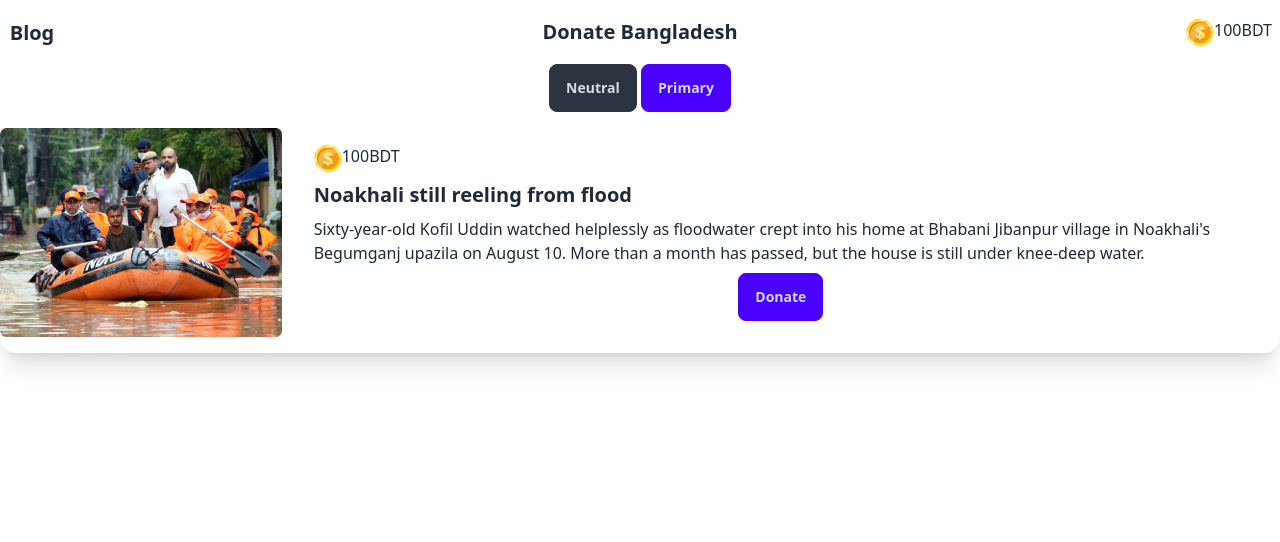
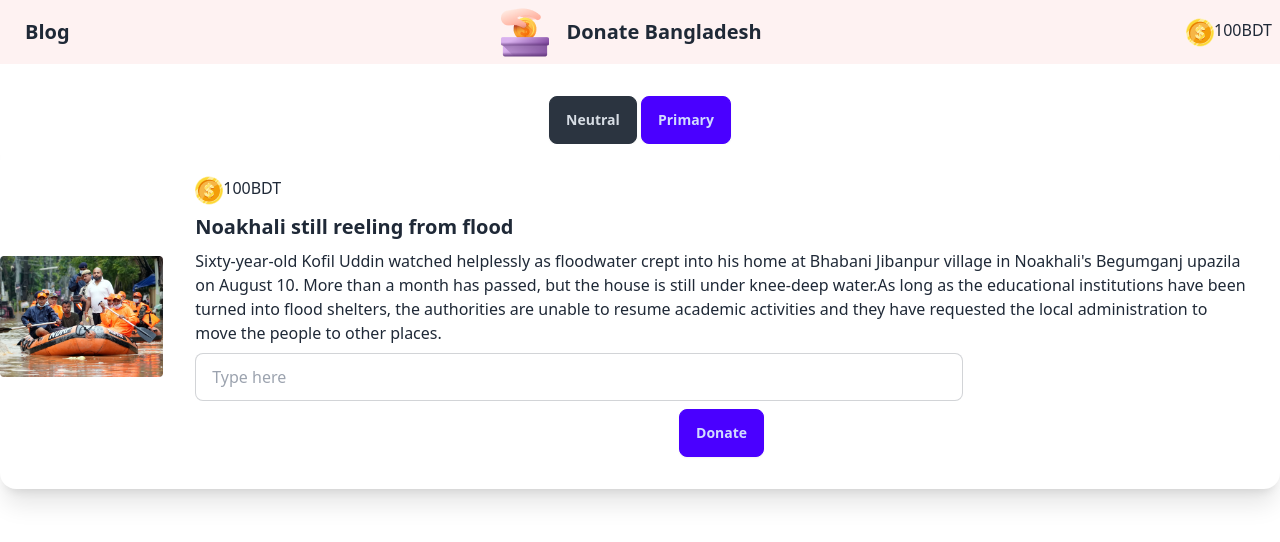
Before and after one commit to Adilalahee/Fundraising_donation, a plain HTML site: page index.html in a window 1280 px wide. Drawn offline with nearby package versions, Linux system fonts and the light colour scheme.

```diff
--- a/index.html
+++ b/index.html
@@ -7,18 +7,14 @@
     <link href="https://cdn.jsdelivr.net/npm/daisyui@4.12.10/dist/full.min.css" rel="stylesheet" type="text/css" />
 <script src="https://cdn.tailwindcss.com"></script>
 </head>
-<body>
+<body class="max-w-screen-xl mx-auto">
     <header>
-        <div class="navbar bg-base-100">
+        <div class="navbar h-3 bg-red-50">
             <div class="navbar-start">
-              <div class="dropdown">
-                <div tabindex="0" role="button" class="btn btn-ghost btn-circle">
-                    <a class="btn btn-ghost text-xl">Blog</a>
+              <a class="btn btn-ghost text-xl" href="blog.html">Blog</a>
             </div>
-              </div>
-            </div>
-
             <div class="navbar-center">
+              <img src="assets/logo.png" alt="">
               <a class="btn btn-ghost text-xl">Donate Bangladesh</a>
             </div>
             <div class="navbar-end">
@@ -28,12 +24,13 @@
                 </div>
             </div>
           </div>
-          <div class="text-center">
+          <div class="text-center pt-8">
             <button class="btn btn-neutral">Neutral</button>
            <button class="btn btn-primary">Primary</button>
           </div>
     </header>
     <main>
+       <section>
         <div class="card card-side bg-base-100 shadow-xl">
           <figure>
             <img
@@ -46,13 +43,15 @@
                   <h4><span>100</span>BDT</h4>
               </div>
             <h2 class="card-title">Noakhali still reeling from flood</h2>
-              <p>Sixty-year-old Kofil Uddin watched helplessly as floodwater crept into his home at Bhabani Jibanpur village in Noakhali's Begumganj upazila on August 10. More than a month has passed, but the house is still under knee-deep water.</p>
+            <p>Sixty-year-old Kofil Uddin watched helplessly as floodwater crept into his home at Bhabani Jibanpur village in Noakhali's Begumganj upazila on August 10. More than a month has passed, but the house is still under knee-deep water.As long as the educational institutions have been turned into flood shelters, the authorities are unable to resume academic activities and they have requested the local administration to move the people to other places.</p>
+            <input type="text" placeholder="Type here" class="input input-bordered w-full max-w-3xl" />
             <div class="card-actions justify-center">
               <button class="btn btn-primary">Donate</button>
             </div>
           </div>
         </div>
 
+       </section>
     </main>
     <footer>
 
```
Lines whose indentation alone changed are shown as unchanged.
